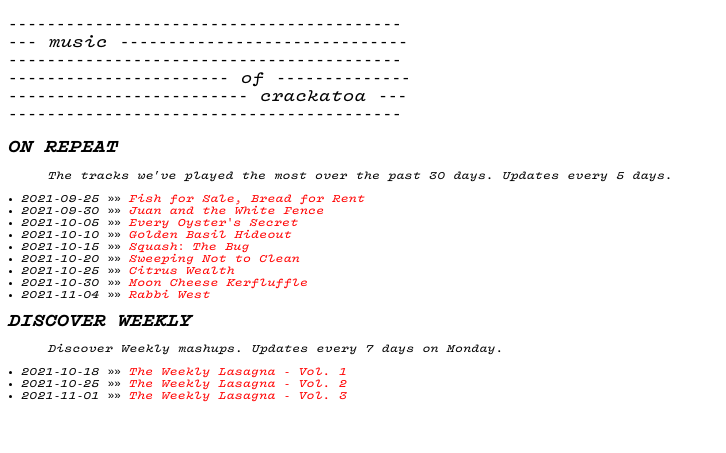
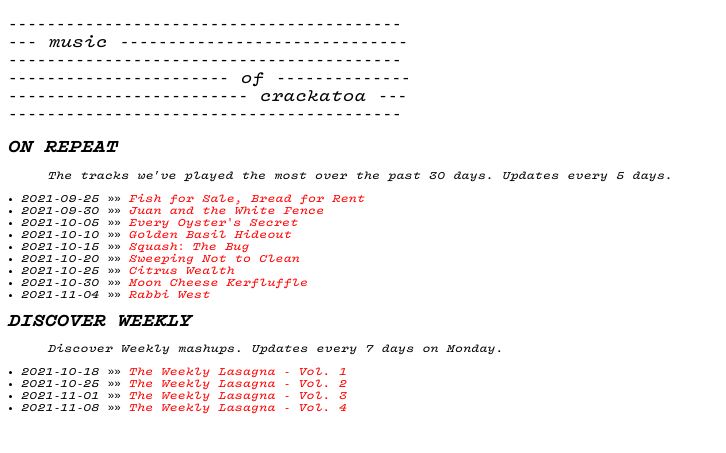
Before and after one commit to noahgorstein/music-of-crackatoa, a Jekyll site: the page built from index.md, in a window 1280 px wide. Shown: the top 453 px of the page, without its empty margins (0-726 px from the left). Built offline with Jekyll 4.4.1, drawn with Linux system fonts in a browser that asks for light colours.

Commit message:
Weekly Lasagna - Vol. 4

```diff
--- a/_data/discover_weekly.yml
+++ b/_data/discover_weekly.yml
@@ -9,3 +9,7 @@
 - playlist_name: The Weekly Lasagna - Vol. 3
   creation_date: 2021-11-01
   playlist_uri: https://open.spotify.com/playlist/78JaCUbW3CPxNgoO7AUttW?si=fd655ea5b8004a76
+
+- playlist_name: The Weekly Lasagna - Vol. 4
+  creation_date: 2021-11-08
+  playlist_uri: https://open.spotify.com/playlist/6SdpnlPdt1JQk6cXriJ5mt?si=51e84f5b1b344b8c
```
